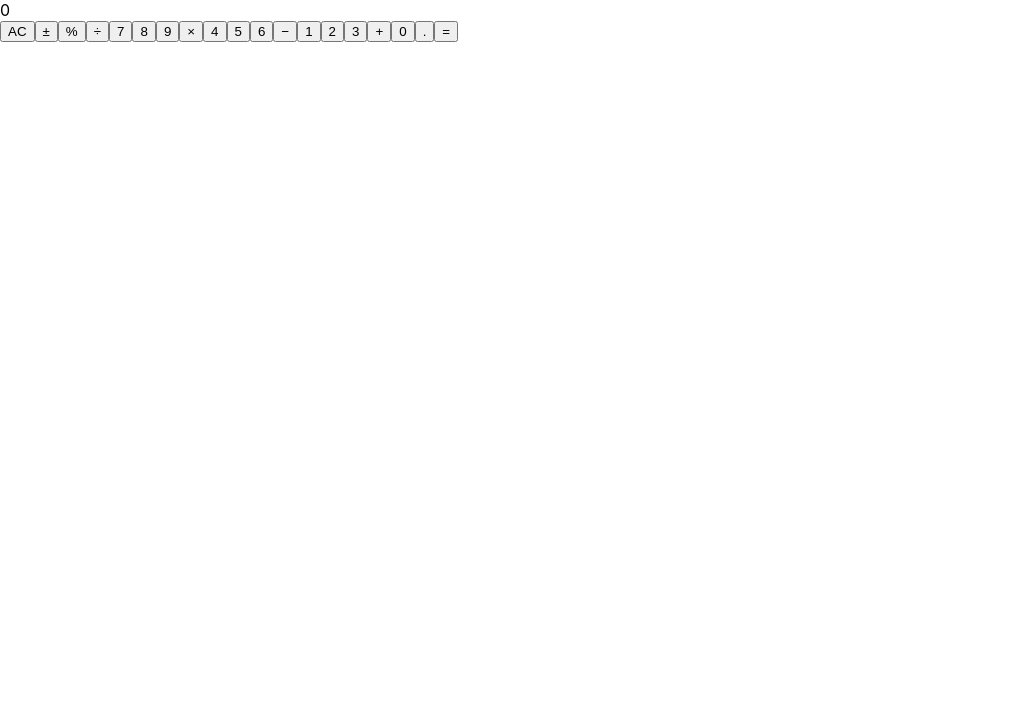
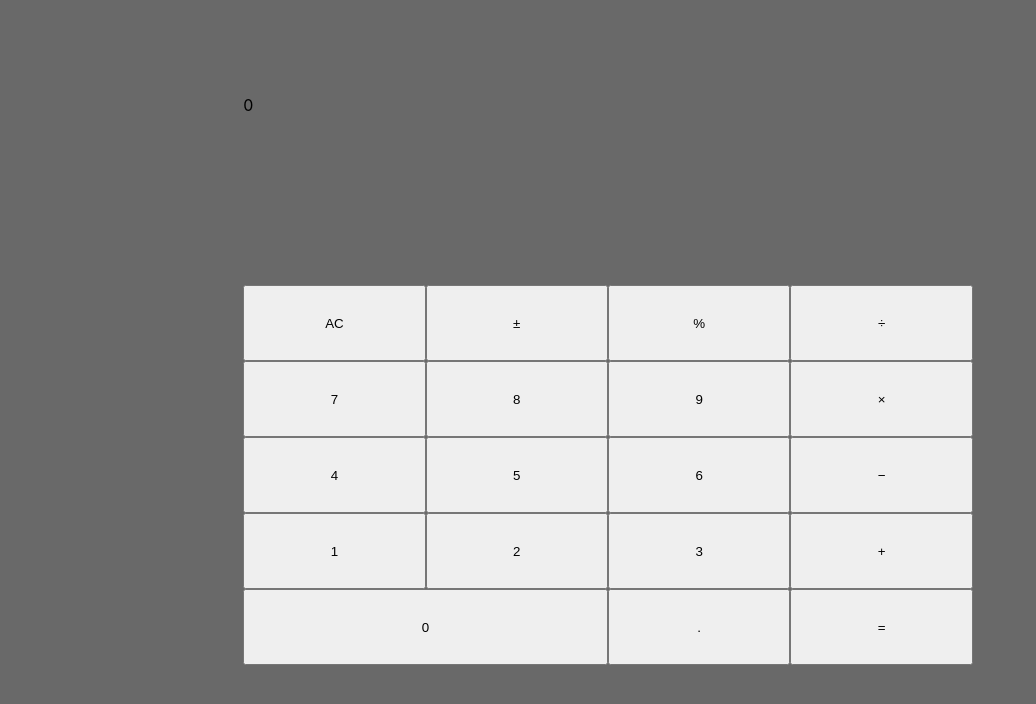
Before and after one commit to CBStanley12/react-calculator, a React (Create React App) app: page / in a window 1280 px wide. Shown: the top 704 px of the page, without its empty margins (0-1036 px from the left). Built offline with nearby package versions, Linux system fonts and the light colour scheme.

Commit message:
feat: grid styling for calculator layout

```diff
--- a/src/App.css
+++ b/src/App.css
@@ -1,14 +1,29 @@
-.App {
-  text-align: center;
+body {
+  height: 95vh;
+  width: 95vw;
+  background-color:#696969;
+}
+main { height: 100%; }
+.container {
+  height: 100%;
+  display: grid;
+  grid-template-columns: 20% repeat(4, 15%) 20%;
+  grid-template-rows: 12.5% 5% 20% repeat(5, 10%) 12.5%;
 }
 
-.App-header {
-  background-color: #282c34;
-  min-height: 100vh;
-  display: flex;
-  flex-direction: column;
-  align-items: center;
-  justify-content: center;
-  font-size: calc(10px + 2vmin);
-  color: white;
-}
+/* Grid Classes - Columns */
+.col-1 { grid-column: 2 / 3; }
+.col-2 { grid-column: 3 / 4; }
+.col-3 { grid-column: 4 / 5; }
+.col-4 { grid-column: 5 / 6; }
+.col-1-2 { grid-column: 2 / 4; }
+.col-1-4 { grid-column: 2 / 6; }
+/* Grid Classes - Rows */
+.row-1 { grid-row: 2 / 3; }
+.row-2 { grid-row: 3 / 4; }
+.row-3 { grid-row: 4 / 5; }
+.row-4 { grid-row: 5 / 6; }
+.row-5 { grid-row: 6 / 7; }
+.row-6 { grid-row: 7 / 8; }
+.row-7 { grid-row: 8 / 9; }
+.row-1-2 { grid-row: 2 / 4; }
--- a/src/App.js
+++ b/src/App.js
@@ -12,34 +12,34 @@ class Calculator extends Component {
 
   render() {
     return (
-      <div>
+      <div class="container">
         <Display equation={this.state.equation} display={this.state.display} />
-        <Button id="clear" value="clear" display="AC" />
-        <Button id="sign" value="+/-" display="±" />
-        <Button id="percent" value="%" display="%" />
-        <Button id="divide" value="/" display="÷" />
-        <Button id="seven" value="7" display="7" />
-        <Button id="eight" value="8" display="8" />
-        <Button id="nine" value="9" display="9" />
-        <Button id="multiply" value="*" display="×" />
-        <Button id="four" value="4" display="4" />
-        <Button id="five" value="5" display="5" />
-        <Button id="six" value="6" display="6" />
-        <Button id="subtract" value="-" display="−" />
-        <Button id="one" value="1" display="1" />
-        <Button id="two" value="2" display="2" />
-        <Button id="three" value="3" display="3" />
-        <Button id="add" value="+" display="+" />
-        <Button id="zero" value="0" display="0" />
-        <Button id="decimal" value="." display="." />
-        <Button id="equals" value="=" display="=" />
+        <Button id="clear" value="clear" display="AC" class="row-3 col-1" />
+        <Button id="sign" value="+/-" display="±" class="row-3 col-2" />
+        <Button id="percent" value="%" display="%" class="row-3 col-3" />
+        <Button id="divide" value="/" display="÷" class="row-3 col-4" />
+        <Button id="seven" value="7" display="7" class="row-4 col-1" />
+        <Button id="eight" value="8" display="8" class="row-4 col-2" />
+        <Button id="nine" value="9" display="9" class="row-4 col-3" />
+        <Button id="multiply" value="*" display="×" class="row-4 col-4" />
+        <Button id="four" value="4" display="4" class="row-5 col-1" />
+        <Button id="five" value="5" display="5" class="row-5 col-2" />
+        <Button id="six" value="6" display="6" class="row-5 col-3" />
+        <Button id="subtract" value="-" display="−" class="row-5 col-4" />
+        <Button id="one" value="1" display="1" class="row-6 col-1" />
+        <Button id="two" value="2" display="2" class="row-6 col-2" />
+        <Button id="three" value="3" display="3" class="row-6 col-3" />
+        <Button id="add" value="+" display="+" class="row-6 col-4" />
+        <Button id="zero" value="0" display="0" class="row-7 col-1-2" />
+        <Button id="decimal" value="." display="." class="row-7 col-3" />
+        <Button id="equals" value="=" display="=" class="row-7 col-4" />
       </div>
     );
   }
 }
 
-const Display = props => <div id="calc-display"><span id="eq">{props.equation}</span><span id="dis">{props.display}</span></div>;
+const Display = props => <div id="calc-display" className="row-1-2 col-1-4"><span id="eq">{props.equation}</span><span id="dis">{props.display}</span></div>;
 
-const Button = props => <button type="button" id={props.id} value={props.value}>{props.display}</button>;
+const Button = props => <button type="button" id={props.id} value={props.value} className={props.class}>{props.display}</button>;
 
 export default Calculator;
```
